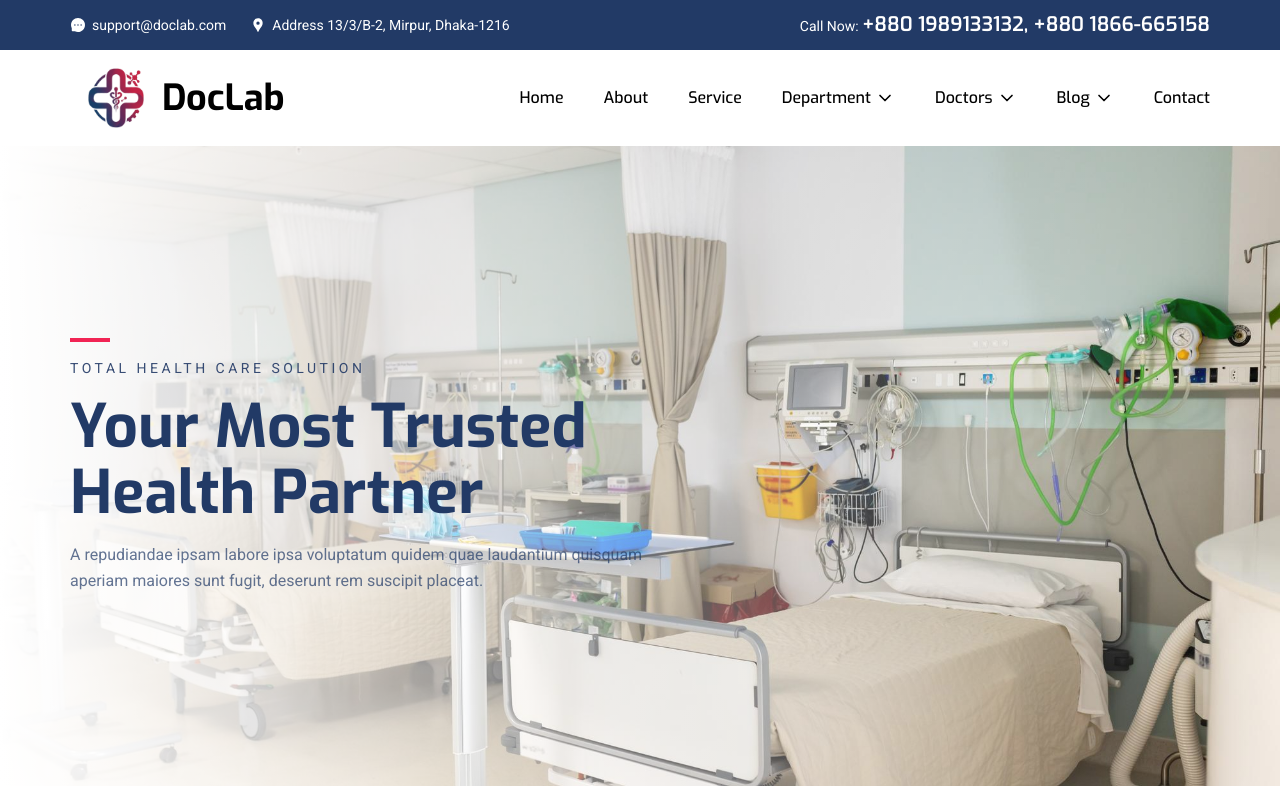
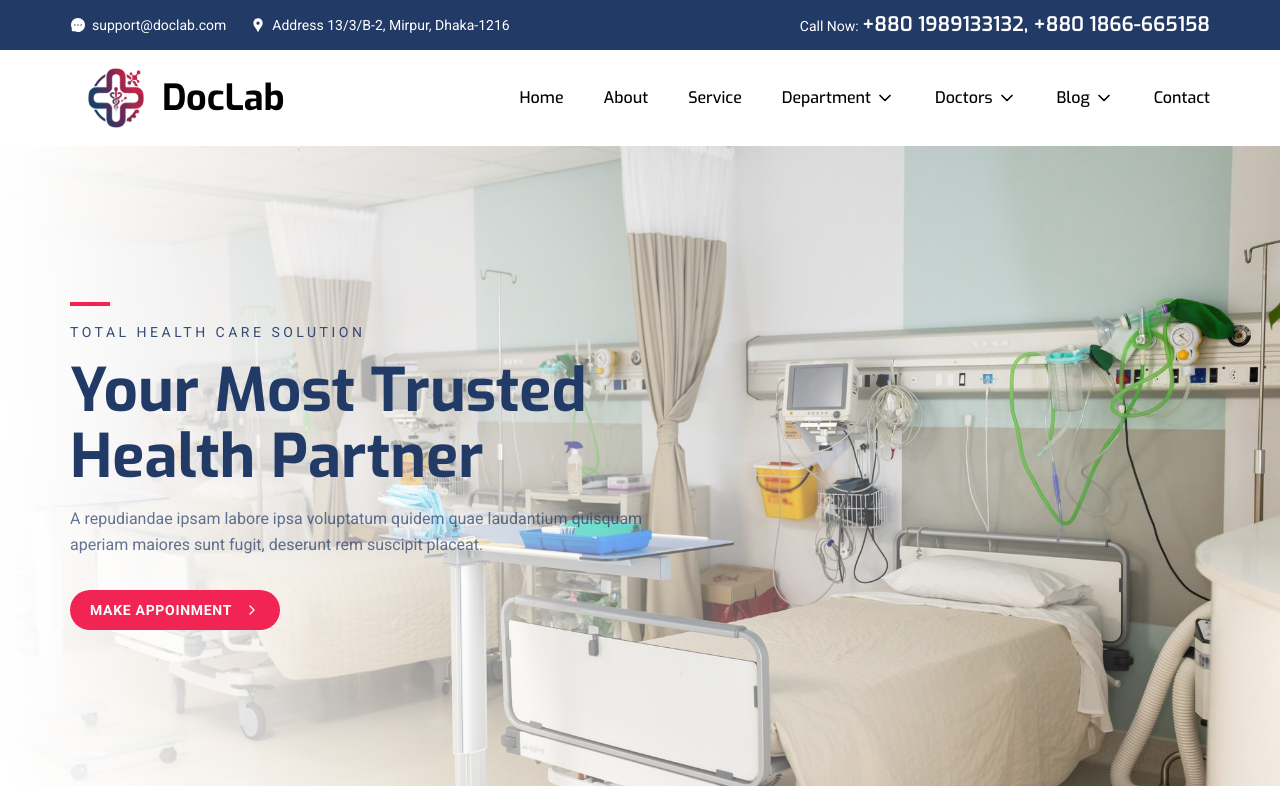
Before and after one commit to mubtasimprime/DocLab, a Next.js app: page / in a window 1280 px wide. Built offline with nearby package versions, Linux system fonts and the light colour scheme.

Commit message:
Banner button added

```diff
--- a/components/client/home/HeroBanner.tsx
+++ b/components/client/home/HeroBanner.tsx
@@ -1,4 +1,6 @@
 import Image from "next/image";
+import Link from "next/link";
+import { ChevronRight } from "lucide-react";
 import Banner from "public/home/Hero.jpeg";
 
 const HeroBanner = () => {
@@ -32,6 +34,16 @@ const HeroBanner = () => {
               quisquam aperiam maiores sunt fugit, deserunt rem suscipit
               placeat.
             </p>
+
+            <Link
+              href="#"
+              className="mt-8 inline-flex items-center gap-3 rounded-full bg-secondary px-5 py-2.5 font-roboto text-sm font-bold tracking-wider text-white uppercase transition-colors hover:bg-secondary/90"
+            >
+              Make Appoinment
+              <span className="flex h-4 w-4 items-center justify-center rounded-full">
+                <ChevronRight className="h-4 w-4" />
+              </span>
+            </Link>
           </div>
         </div>
       </div>
```
Also changed, not shown: 1 other file (tests, documents, lock files or other folders).
